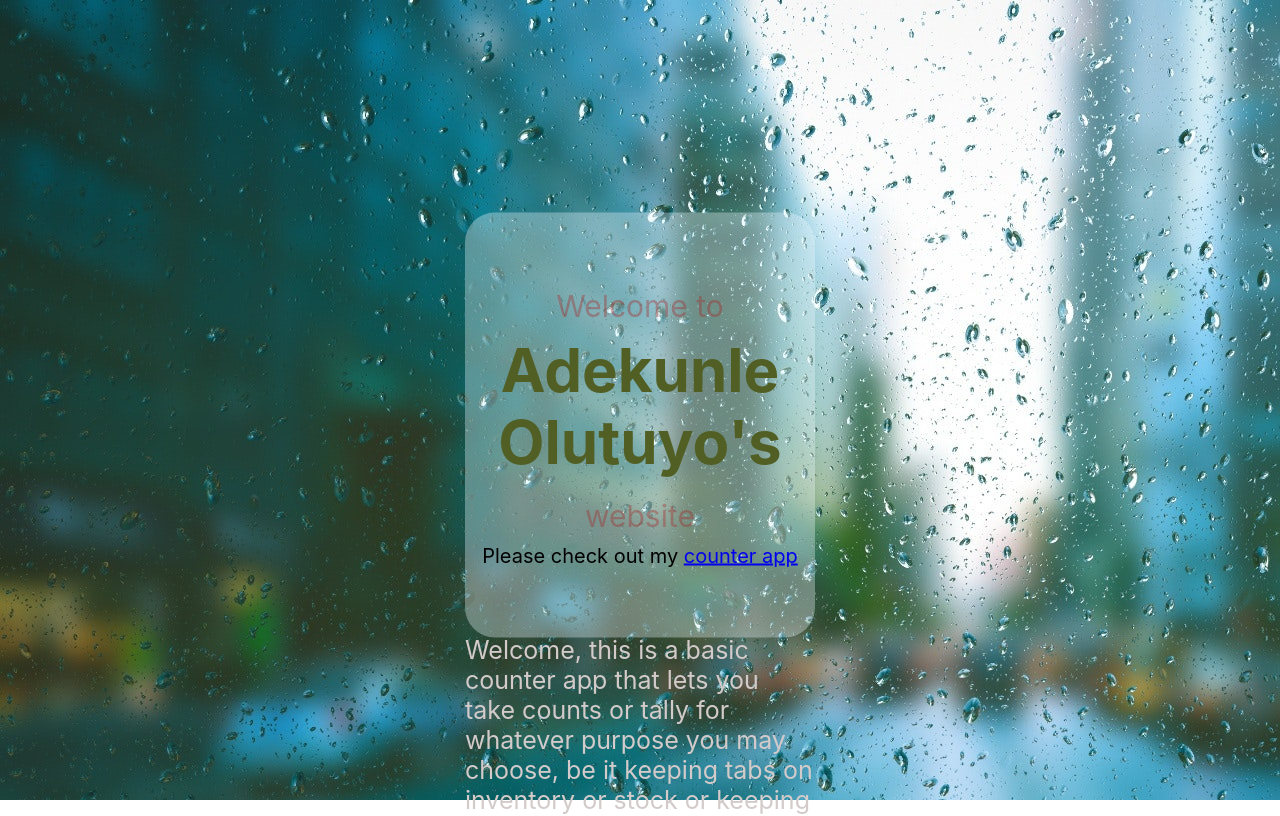
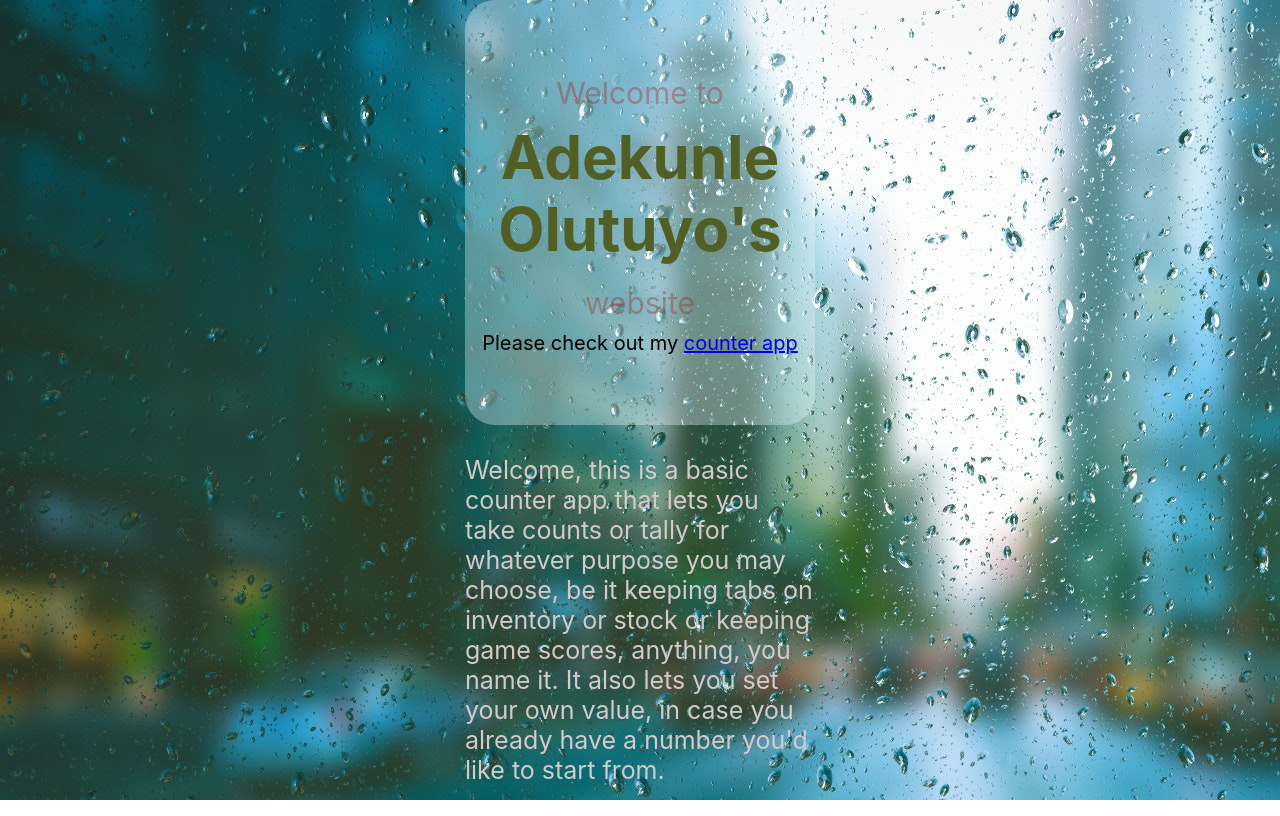
Before and after one commit to AdekunleOlutuyo/Counter-App, a React (Create React App) app: page / in a window 1280 px wide. Shown: the top 816 px of the page. Built offline with nearby package versions, Linux system fonts and the light colour scheme.

Commit message:
added details on the app

```diff
--- a/src/App.css
+++ b/src/App.css
@@ -123,7 +123,7 @@ h2 {
   flex-direction: column;
   position: relative;
   left: 50%;
-  transform: translate(-50%, 50%);
+  transform: translate(-50%, 0%);
   background-color: rgba(240, 248, 255, 0.343);
   height: 350px;
   width: 350px;
@@ -149,10 +149,9 @@ h2 {
   width: 350px;
   position: relative;
   left: 50%;
-  top: 10%;
   margin-top: 20px;
   padding: 10px;
-  transform: translate(-50%, 100px);
+  transform: translate(-50%, 0%);
   font-size: 25px;
   color: rgb(211, 202, 202);
 }
```
